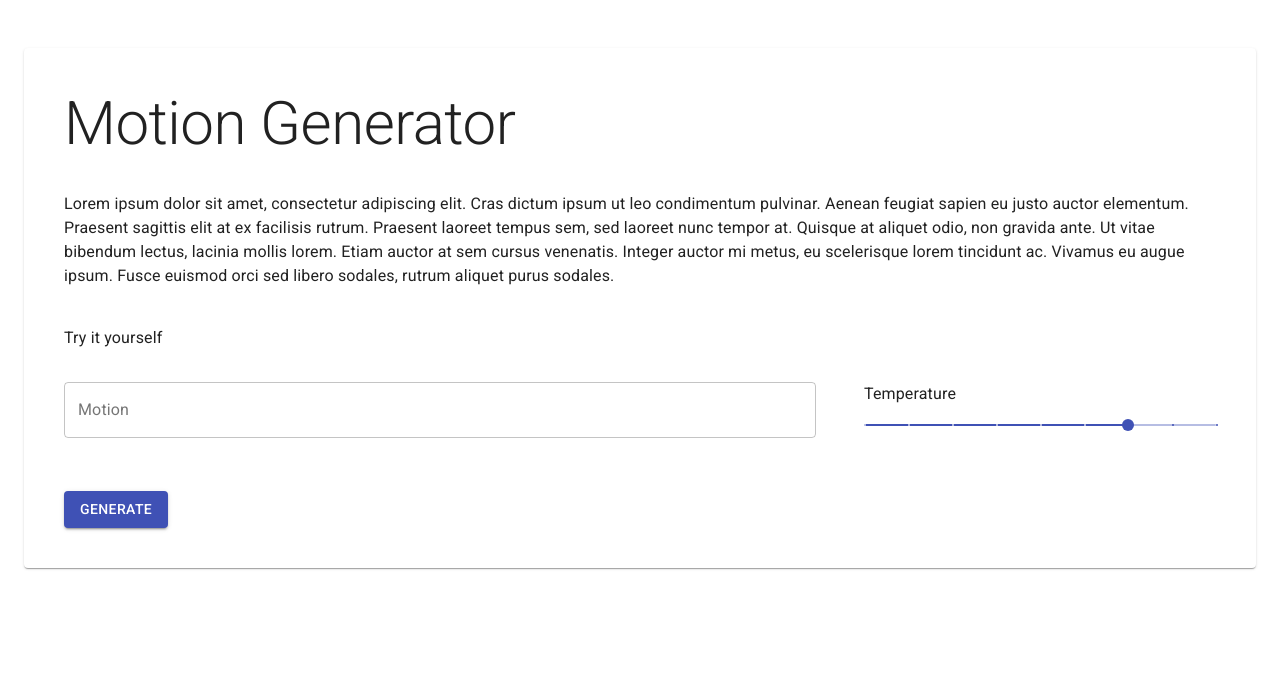
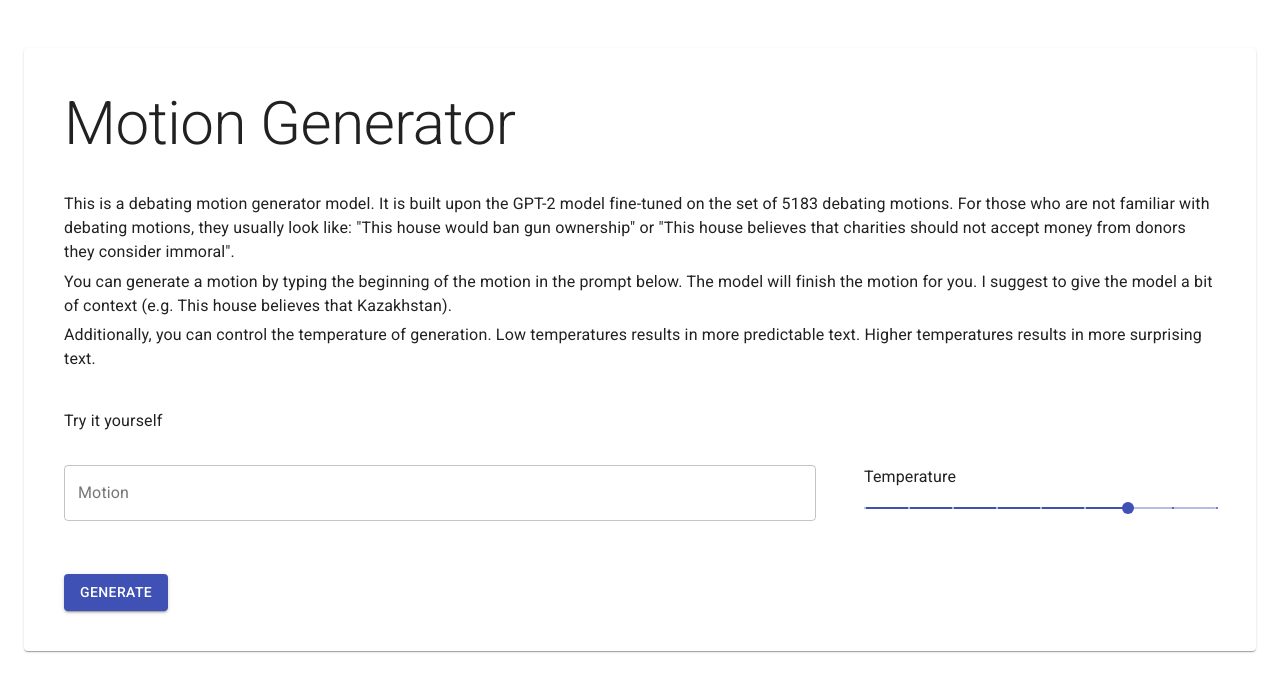
Before and after one commit to talgatomarov/motiongenerator, a React (Create React App) app in the folder frontend/: page / in a window 1280 px wide. Shown: the top 692 px of the page. Built offline with nearby package versions, Linux system fonts and the light colour scheme.

Commit message:
Added welcome text

```diff
--- a/frontend/src/components/Home.js
+++ b/frontend/src/components/Home.js
@@ -47,8 +47,20 @@ const Home = () => {
 
             <Grid item className={classes.item} xs={12}>
             <Typography variant="body1" gutterBottom>
-              Lorem ipsum dolor sit amet, consectetur adipiscing elit. Cras dictum ipsum ut leo condimentum pulvinar. Aenean feugiat sapien eu justo auctor elementum. Praesent sagittis elit at ex facilisis rutrum. Praesent laoreet tempus sem, sed laoreet nunc tempor at. Quisque at aliquet odio, non gravida ante. Ut vitae bibendum lectus, lacinia mollis lorem. Etiam auctor at sem cursus venenatis. Integer auctor mi metus, eu scelerisque lorem tincidunt ac. Vivamus eu augue ipsum. Fusce euismod orci sed libero sodales, rutrum aliquet purus sodales.
+              This is a debating motion generator model. It is built upon the GPT-2 model fine-tuned on the set of 5183 debating motions.
+              For those who are not familiar with debating motions, they usually look like: "This house would ban gun ownership" or "This house believes that charities should not accept money from donors they consider immoral".
+            </Typography>
 
+            <Typography variant="body1" gutterBottom>
+              You can generate a motion by typing the beginning of the motion in the prompt below.
+              The model will finish the motion for you.
+              I suggest to give the model a bit of context (e.g. This house believes that Kazakhstan).
+            </Typography>
+
+            <Typography variant="body1" gutterBottom>
+              Additionally, you can control the temperature of generation.
+              Low temperatures results in more predictable text.
+              Higher temperatures results in more surprising text.
             </Typography>
             </Grid>
 
--- a/frontend/src/components/MotionModal.js
+++ b/frontend/src/components/MotionModal.js
@@ -67,6 +67,7 @@ const MotionModal = ({open, setOpen, motions, setMotions, loading}) => {
     >
       <Fade in={open}>
         <Paper className={classes.paper}>
+          <p>Generated Motions</p>
           {loading && <LoadingMessage/>}
           <MotionList motions={motions}/>
         </Paper>
```
